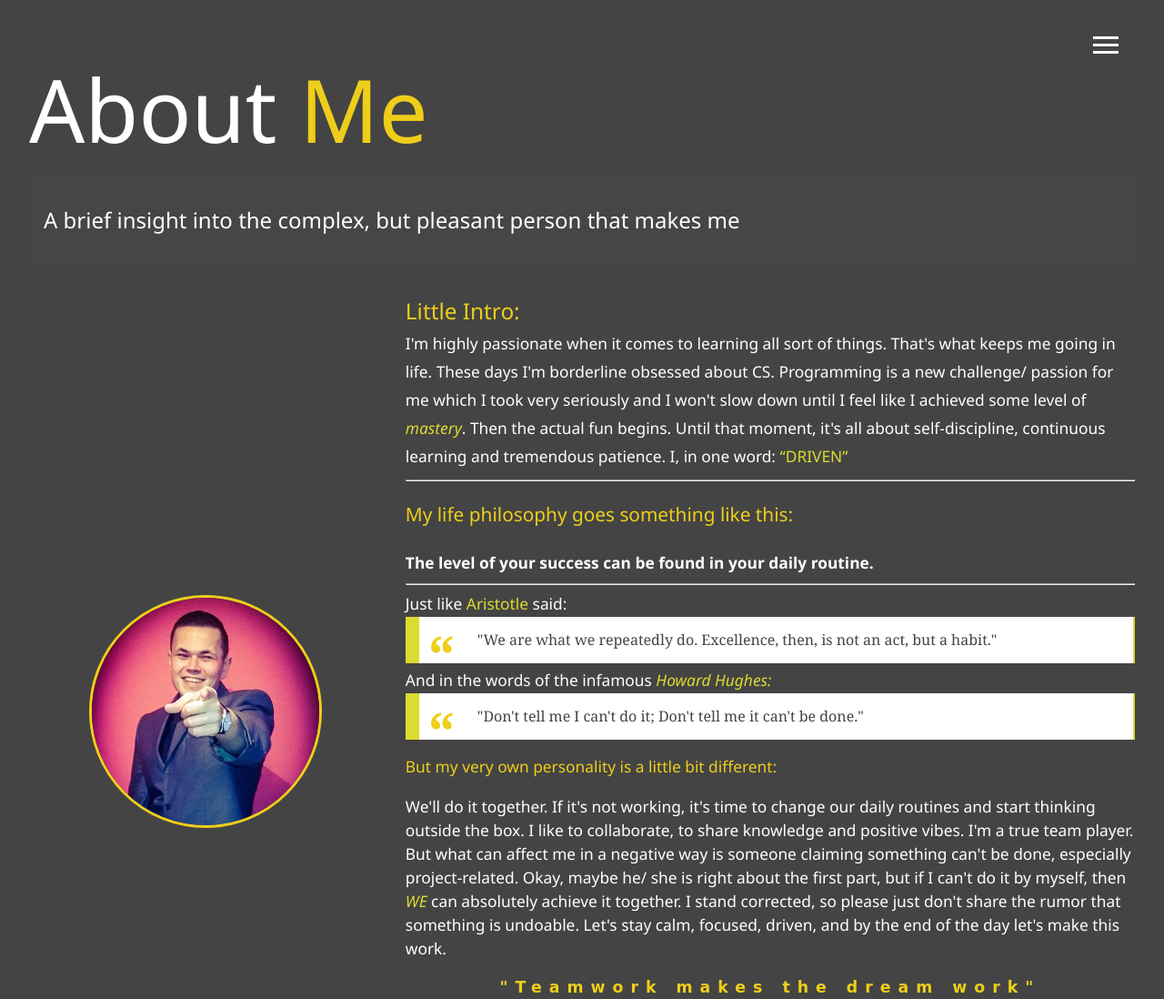
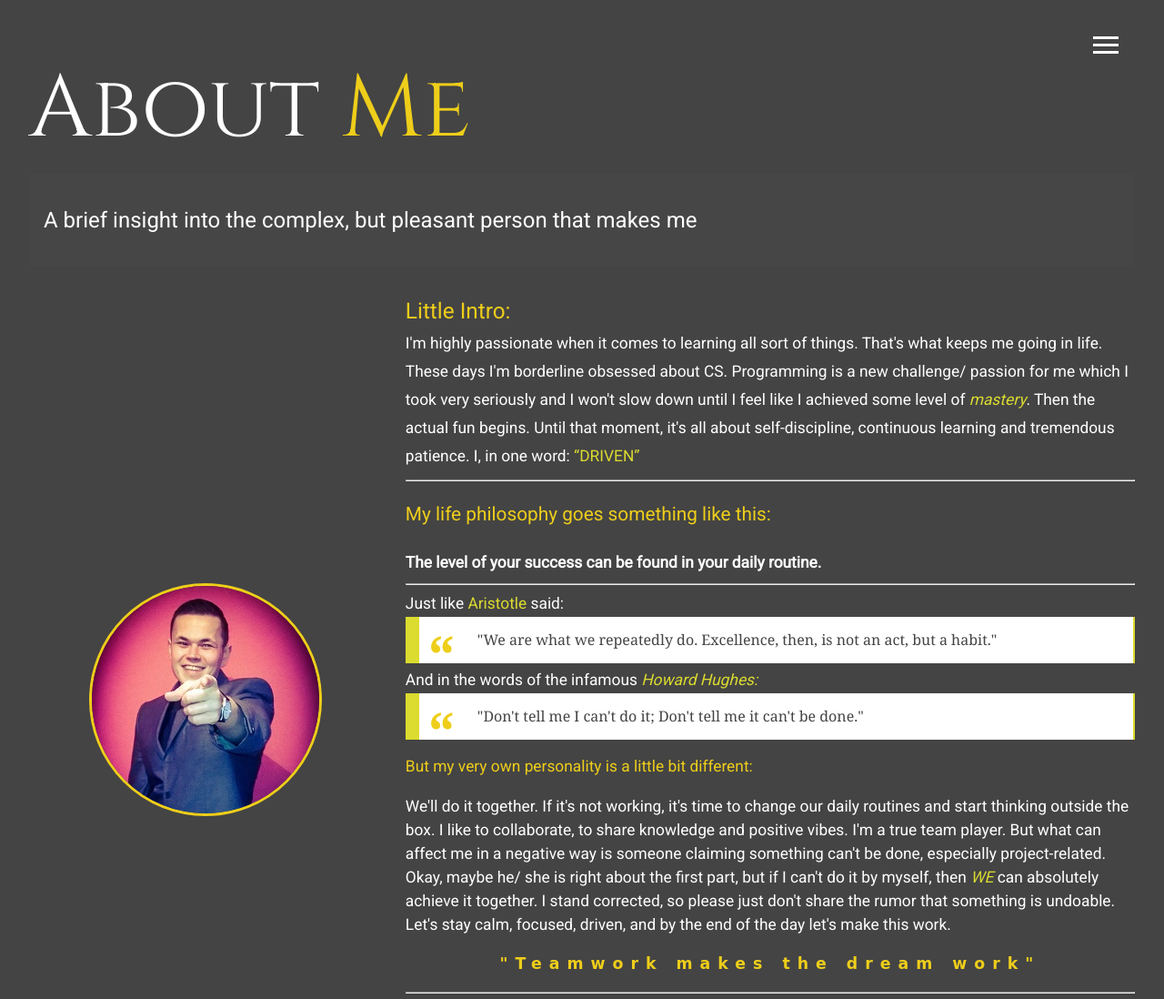
Before and after one commit to dzenis-h/digitalCV, a website: page dist/about.html in a window 1280 px wide. Shown: the top 1098 px of the page at 91% size. Drawn offline with Linux system fonts and the light colour scheme; a web font is replaced by a local one.

Commit message:
Font change

```diff
--- a/scss/_menu.scss
+++ b/scss/_menu.scss
@@ -118,9 +118,10 @@
   }
 
   .nav-link {
+    font-family: 'Monoton', cursive;
     display: inline-block;
     position: relative;
-    font-size: 30px;
+    font-size: 2rem;
     text-transform: uppercase;
     padding: 1rem 0;
     font-weight: 300;
--- a/scss/main.scss
+++ b/scss/main.scss
@@ -1,7 +1,7 @@
 @import 'config';
 @import 'menu';
 @import url("./footer.css");
-
+@import url('https://fonts.googleapis.com/css?family=Cinzel|Monoton|Roboto&display=swap');
 
 * {
   box-sizing: border-box;
@@ -11,9 +11,9 @@ body {
   @include background;
   background: $primary-color;
   color: set-text-color($primary-color);
-  height: 100%;
+  height: 100vh;
   margin: 0;
-  font-family: 'Segoe UI', Tahoma, Geneva, Verdana, sans-serif;
+  font-family: 'Roboto', sans-serif;
   line-height: 1.5;
 }
 
@@ -25,6 +25,7 @@ h3 {
   font-weight: 400;
 
   &.lg-heading {
+    font-family: 'Cinzel', serif;
     font-size: 6rem;
     margin-top: 1rem;
   }
@@ -369,7 +370,7 @@ main {
 
   blockquote::after{
     /*Reset to make sure*/
-    content: "";
+    content: '';
   }
 
   blockquote a{
```
Also changed, not shown: dist/css/main.css.
